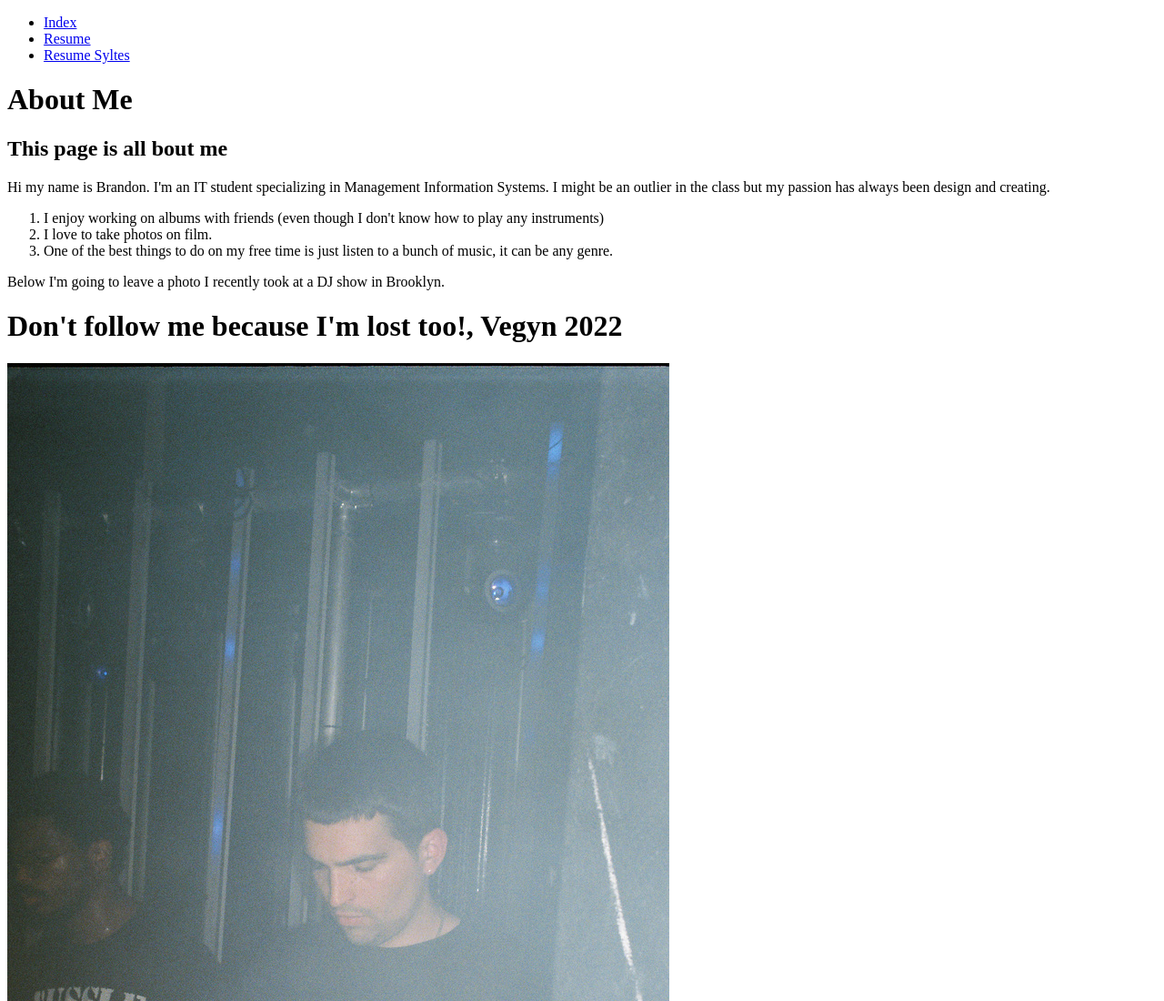
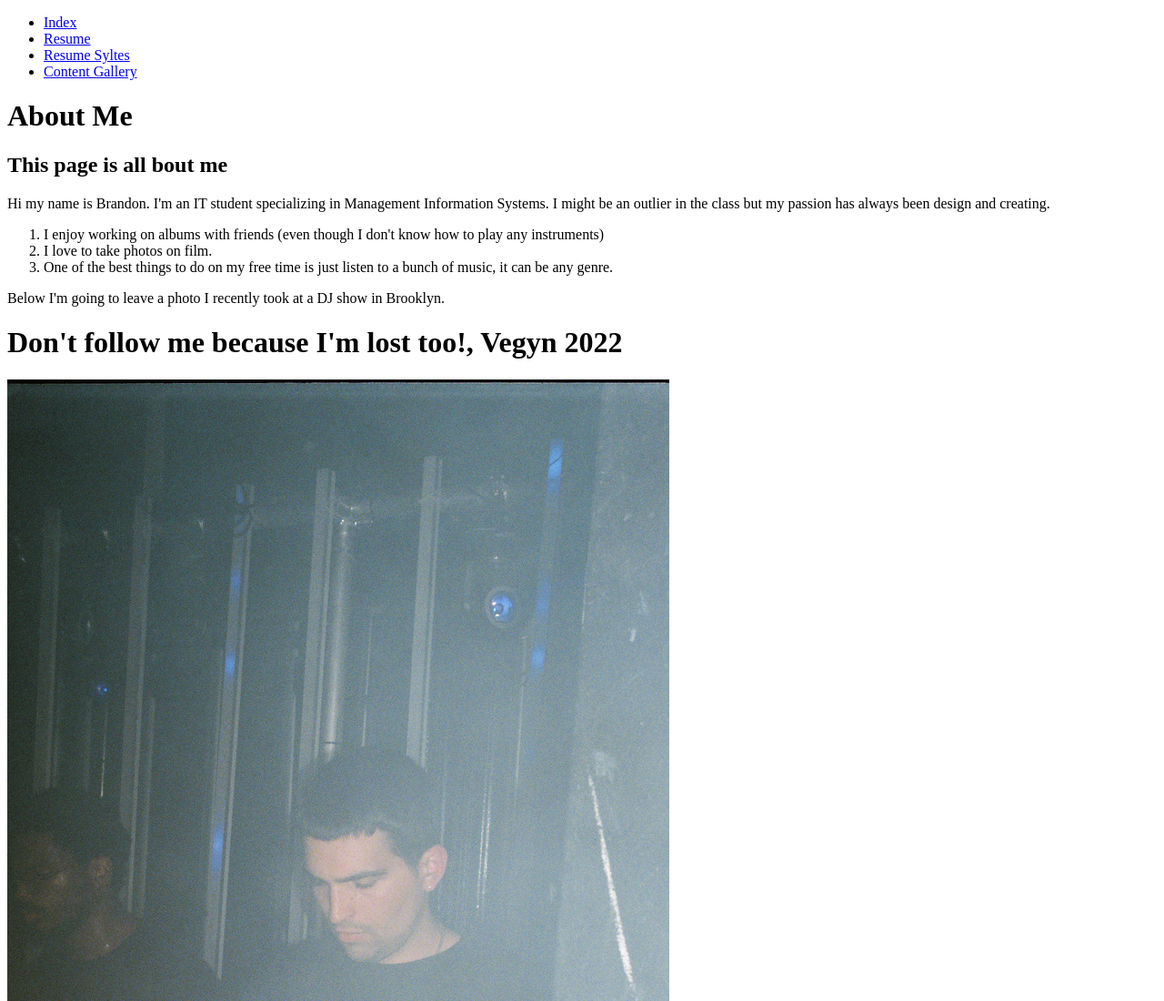
Before and after one commit to bs585/bs585.github.io, a plain HTML site: page index.html in a window 1280 px wide. Shown: the top 1100 px of the page at 91% size. Drawn offline with Linux system fonts and the light colour scheme.

Commit message:
updated other pages to include new content gallery page

```diff
--- a/index.html
+++ b/index.html
@@ -11,6 +11,8 @@
         <li><a href="index.html">Index</a></li>
         <li><a href="Module2_resume.html">Resume</a></li>
         <li><a href="Module3_resume_styled.html">Resume Syltes</a></li>
+        <li><a href="content_gallery.html">Content Gallery</a></li>
+
       </ul>
 <nav>
 
```
Also changed, not shown: Module2_resume.html (+2 -0 lines), Module3_resume_styled.html (+2 -0 lines), 1 other file.
